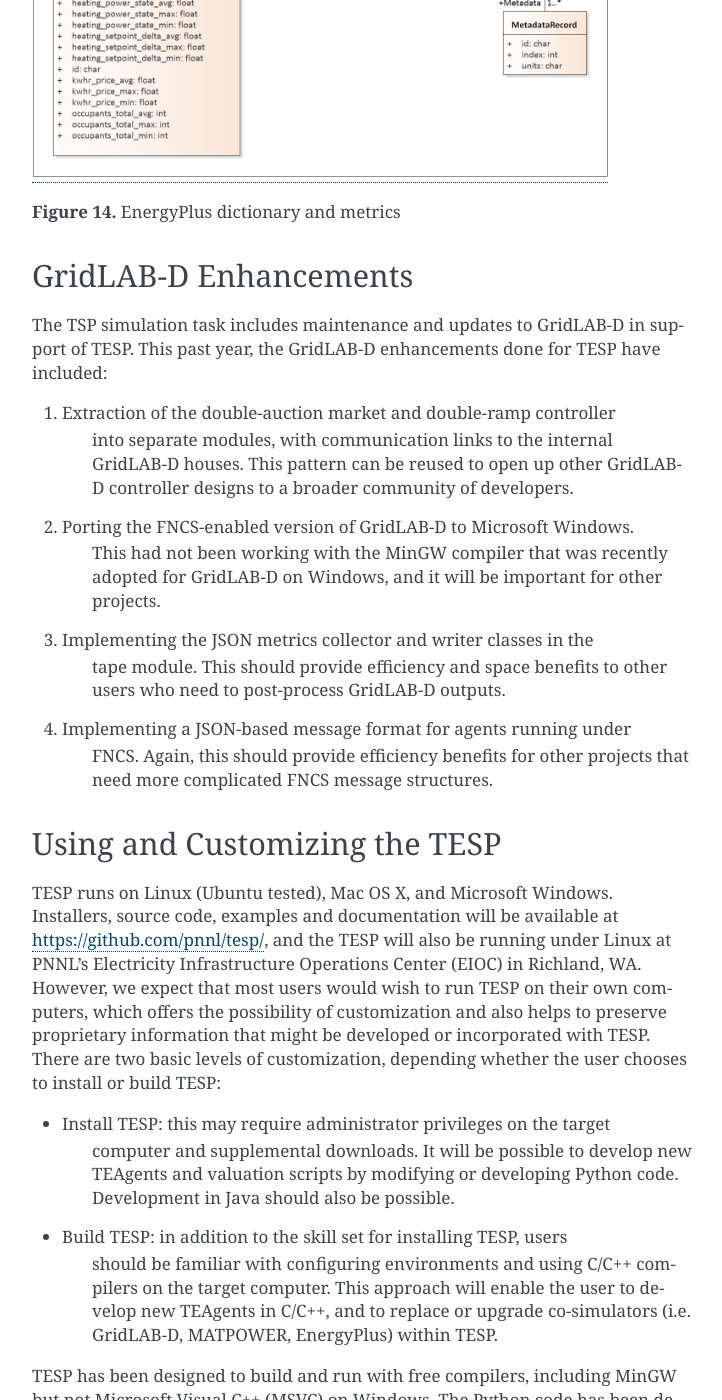
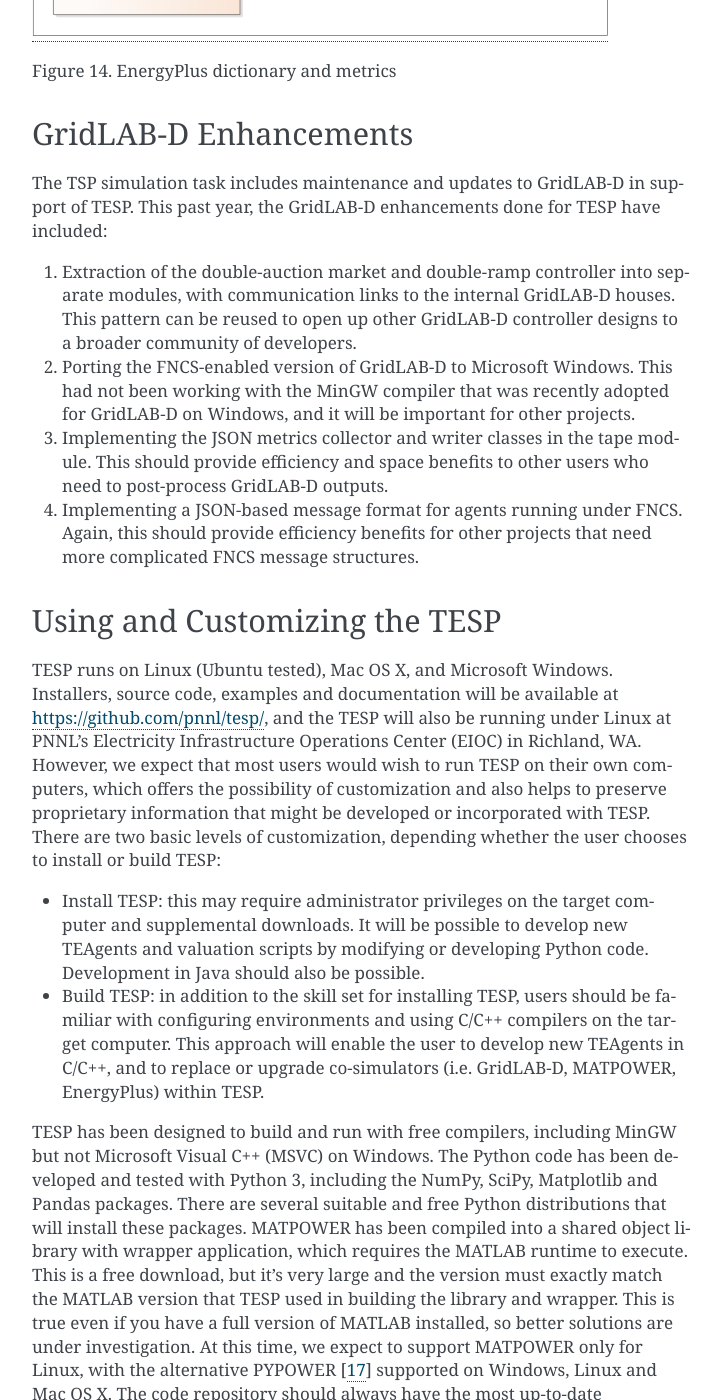
Before and after one commit to pnnl/tesp, a Sphinx documentation site: the page built from doc/TESP_DesignDoc.rst, in a window 1280 px wide and 1400 px high, scrolled down 15235 px. Shown: the whole window, without its empty margins (388-1110 px from the left). Built offline with Sphinx 7.4.7, drawn with Linux system fonts in a browser that asks for light colours; formulas are drawn with MathJax 3; some of the changed text lies outside the part shown.

Commit message:
working on format

```diff
--- a/doc/TESP_DesignDoc.rst
+++ b/doc/TESP_DesignDoc.rst
@@ -38,12 +38,12 @@
 adoption of the following objectives:
 
 1. Integration of separate Transactive Energy Agents (TEAgents) that
-       encapsulate behaviors of market mechanisms and participants.
+   encapsulate behaviors of market mechanisms and participants.
 
 2. Separation of the valuation function from simulation.
 
 3. Implementation of an efficient and completely open-source platform
-       for Windows, Mac OS X and Linux.
+   for Windows, Mac OS X and Linux.
 
 4. Definition of a growth model for multi-year TE simulations.
 
@@ -81,7 +81,7 @@
 1. Python is now commonly used in colleges to teach new programmers
 
 2. Python has many available add-on packages for numerics, graphics and
-       data handling
+   data handling
 
 3. Python bindings to FNCS already existed
 
@@ -120,11 +120,11 @@
 simulators under supervision by FNCS. These are:
 
 1. The operational time step for power system load and resource
-       variations, weather variations, and power system control actions,
-       e.g. 1 to 60 seconds, although 15 seconds is recommended.
+   variations, weather variations, and power system control actions,
+   e.g. 1 to 60 seconds, although 15 seconds is recommended.
 
 2. The market-clearing time step for transactive systems, e.g. 5, 15 or
-       60 minutes.
+   60 minutes.
 
 Events like peak load days, power system faults, transmission line
 outages, and bulk generator outages would occur within the operational
@@ -147,14 +147,14 @@
 Early versions of the growth model will only include:
 
 1. Fixed growth factors for existing solar, storage and controllable
-       loads; input as a schedule of %/year vs. time.
+   loads; input as a schedule of %/year vs. time.
 
 2. Pre-identified feasible sites for new capacitor banks, chosen from a
-       list of fixed sizes.
+   list of fixed sizes.
 
 3. Residential rooftop solar adoption models for existing houses
-       [`9 <#_ENREF_9>`__, `10 <#_ENREF_10>`__], or a simpler one based
-       on total energy use and floor area of the house.
+   [`9 <#_ENREF_9>`__, `10 <#_ENREF_10>`__], or a simpler one based
+   on total energy use and floor area of the house.
 
 4. Changing size of an existing substation or service transformer.
 
@@ -294,7 +294,7 @@
 GridLAB-D feeder to represent many similar feeders connected to the same
 MATPOWER bus. Each generator has a bus number (more than one generator
 can be at a bus), power rating, cost function
-:math:`f(P) = c_0 + c_1 P + c_2 P^2`, startup cost, shutdown cost, and
+f(P) = c :sub:`0` + c :sub:`1` P + c :sub:`2` P :sup:`2`, startup cost, shutdown cost, and
 other descriptive information. Each FNCSBus has nominal P and Q that
 MATPOWER can vary outside of GridLAB-D, plus the name of a GridLAB-D
 substation that provides additional load at the bus. (All GridLAB-D
@@ -466,7 +466,7 @@
 
 Figure 13. TEAgent dictionary and metrics
 
-The EnergyPlus dictionary and metrics structure in **Figure 14** follows
+The EnergyPlus dictionary and metrics structure in Figure 14 follows
 the same pattern as MATPOWER, GridLAB-D and TEAgent metrics. There are
 42 metric values in the array, most of them pertaining to heating and
 cooling system temperatures and states. Each EnergyPlus model is
@@ -486,7 +486,7 @@
 
 |image13|
 
-\ **Figure 14.** EnergyPlus dictionary and metrics
+\ Figure 14. EnergyPlus dictionary and metrics
 
 GridLAB-D Enhancements
 ----------------------
@@ -496,23 +496,23 @@
 TESP have included:
 
 1. Extraction of the double-auction market and double-ramp controller
-       into separate modules, with communication links to the internal
-       GridLAB-D houses. This pattern can be reused to open up other
-       GridLAB-D controller designs to a broader community of
-       developers.
+   into separate modules, with communication links to the internal
+   GridLAB-D houses. This pattern can be reused to open up other
+   GridLAB-D controller designs to a broader community of
+   developers.
 
 2. Porting the FNCS-enabled version of GridLAB-D to Microsoft Windows.
-       This had not been working with the MinGW compiler that was
-       recently adopted for GridLAB-D on Windows, and it will be
-       important for other projects.
+   This had not been working with the MinGW compiler that was
+   recently adopted for GridLAB-D on Windows, and it will be
+   important for other projects.
 
 3. Implementing the JSON metrics collector and writer classes in the
-       tape module. This should provide efficiency and space benefits to
-       other users who need to post-process GridLAB-D outputs.
+   tape module. This should provide efficiency and space benefits to
+   other users who need to post-process GridLAB-D outputs.
 
 4. Implementing a JSON-based message format for agents running under
-       FNCS. Again, this should provide efficiency benefits for other
-       projects that need more complicated FNCS message structures.
+   FNCS. Again, this should provide efficiency benefits for other
+   projects that need more complicated FNCS message structures.
 
 Using and Customizing the TESP
 ------------------------------
@@ -529,16 +529,16 @@
 TESP:
 
 -  Install TESP: this may require administrator privileges on the target
-       computer and supplemental downloads. It will be possible to
-       develop new TEAgents and valuation scripts by modifying or
-       developing Python code. Development in Java should also be
-       possible.
+   computer and supplemental downloads. It will be possible to
+   develop new TEAgents and valuation scripts by modifying or
+   developing Python code. Development in Java should also be
+   possible.
 
 -  Build TESP: in addition to the skill set for installing TESP, users
-       should be familiar with configuring environments and using C/C++
-       compilers on the target computer. This approach will enable the
-       user to develop new TEAgents in C/C++, and to replace or upgrade
-       co-simulators (i.e. GridLAB-D, MATPOWER, EnergyPlus) within TESP.
+   should be familiar with configuring environments and using C/C++
+   compilers on the target computer. This approach will enable the
+   user to develop new TEAgents in C/C++, and to replace or upgrade
+   co-simulators (i.e. GridLAB-D, MATPOWER, EnergyPlus) within TESP.
 
 TESP has been designed to build and run with free compilers, including
 MinGW but not Microsoft Visual C++ (MSVC) on Windows. The Python code
@@ -594,30 +594,23 @@
 5. While *time\_granted* < *stop\_time*:
 
    a. Request the next *time\_request* from FNCS; your program then
-          blocks.
+      blocks.
 
-   b. FNCS returns *time\_granted*, **which may be less than your
-          *time\_request.*** For example, controllers might submit bids
-          up to a second before the market interval closes, and you
-          should keep track of these.
+   b. FNCS returns *time\_granted*, which may be less than your
+      *time\_request.* For example, controllers might submit bids
+      up to a second before the market interval closes, and you
+      should keep track of these.
 
-   c. Collect and process the messages you subscribed to. There may not
-          be any if your time request has simply come up. On the other
-          hand, you might receive bids or other information to store
-          before taking action on them.
+   c. Collect and process the messages you subscribed to. There may not be any if your time request has simply come up. On the other hand, you might receive bids or other information to store before  taking action on them.
 
-   d. Perform any supplemental processing, including publication of
-          values through FNCS. For example, suppose 300 seconds have
-          elapsed since the last market clearing. Your agent should
-          settle all the bids, publish the clearing price (and other
-          values), and set up for the next market interval.
+   d. Perform any supplemental processing, including publication of values through FNCS. For example, suppose 300 seconds have elapsed since the last market clearing. Your agent should settle all the bids, publish the clearing price (and other values), and set up for the next market interval.
 
    e. Determine the next *time\_request*, usually by adding *delta\_t*
-          to the last one. However, if *time\_granted* has been coming
-          irregularly in 5b, you might need to adjust *delta\_t* so that
-          you do land on the next market clearing interval. If your
-          agent is modeling some type of dynamic process, you may also
-          adapt *delta\_t* to the observed rates of change.
+      to the last one. However, if *time\_granted* has been coming
+      irregularly in 5b, you might need to adjust *delta\_t* so that
+      you do land on the next market clearing interval. If your
+      agent is modeling some type of dynamic process, you may also
+      adapt *delta\_t* to the observed rates of change.
 
    f. Loop back to 5a, unless *time\_granted* ≥ *stop\_time*.
 
@@ -640,7 +633,7 @@
 Example Models
 ==============
 
-**Figure 15** shows a reduced-order demonstration model that
+Figure 15 shows a reduced-order demonstration model that
 incorporates all three federated co-simulators; GridLAB-D simulating 30
 houses, EnergyPlus simulating one large building, and PYPOWER or
 MATPOWER simulating the bulk system. This model can simulate two days of
@@ -651,7 +644,7 @@
 
 |image14|
 
-\ **Figure 15**. Demonstration model with 30 houses and a school
+\ Figure 15. Demonstration model with 30 houses and a school
 
 The three-phase unresponsive load comes from a GridLAB-D player file on
 each phase, connected to the feeder primary. The EnergyPlus load
@@ -899,19 +892,19 @@
 
 Table 1. Growth Model for SGIP-1 Simulations
 
-+------------+--------------+------------------------+--------------------+------------------+-----------------------+
-| **Case**   | **Houses**   | **HVAC Controllers**   | **Waterheaters**   | **PV Systems**   | **Storage Systems**   |
-+============+==============+========================+====================+==================+=======================+
-| No TE      | 1594         | 1                      | 1151               | 0                | 0                     |
-+------------+--------------+------------------------+--------------------+------------------+-----------------------+
-| Year 0     | 1594         | 755                    | 1151               | 0                | 0                     |
-+------------+--------------+------------------------+--------------------+------------------+-----------------------+
-| Year 1     | 1594         | 755                    | 1151               | 159              | 82                    |
-+------------+--------------+------------------------+--------------------+------------------+-----------------------+
-| Year 2     | 1594         | 755                    | 1151               | 311              | 170                   |
-+------------+--------------+------------------------+--------------------+------------------+-----------------------+
-| Year 3     | 1594         | 755                    | 1151               | 464              | 253                   |
-+------------+--------------+------------------------+--------------------+------------------+-----------------------+
++---------------+--------------+------------------------+--------------------+------------------+-----------------------+
+| **Case**      | **Houses**   | **HVAC Controllers**   | **Waterheaters**   | **PV Systems**   | **Storage Systems**   |
++===============+==============+========================+====================+==================+=======================+
+| No TE         | 1594         | 1                      | 1151               | 0                | 0                     |
++---------------+--------------+------------------------+--------------------+------------------+-----------------------+
+| Year 0        | 1594         | 755                    | 1151               | 0                | 0                     |
++---------------+--------------+------------------------+--------------------+------------------+-----------------------+
+| Year 1        | 1594         | 755                    | 1151               | 159              | 82                    |
++---------------+--------------+------------------------+--------------------+------------------+-----------------------+
+| Year 2        | 1594         | 755                    | 1151               | 311              | 170                   |
++---------------+--------------+------------------------+--------------------+------------------+-----------------------+
+| Year 3        | 1594         | 755                    | 1151               | 464              | 253                   |
++---------------+--------------+------------------------+--------------------+------------------+-----------------------+
 
 Insights and Lessons Learned
 ----------------------------
--- a/doc/index.rst
+++ b/doc/index.rst
@@ -11,6 +11,7 @@
    :caption: Contents:
 
    TESP_DesignDoc
+   LICENSE
 
 Indices and tables
 ==================
```
Also changed, not shown: other parts of doc/TESP_DesignDoc.rst (+1 -1 lines), doc/LICENSE.rst (added, +54 -0 lines).
